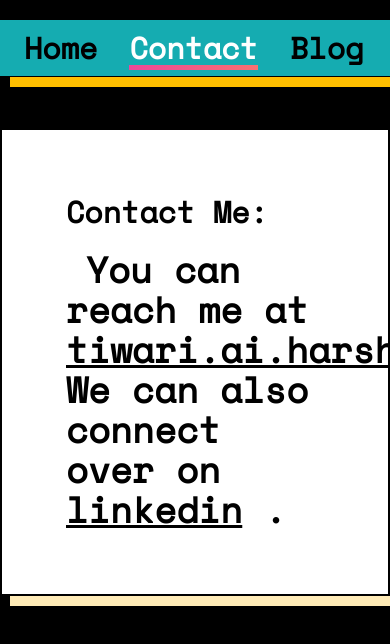
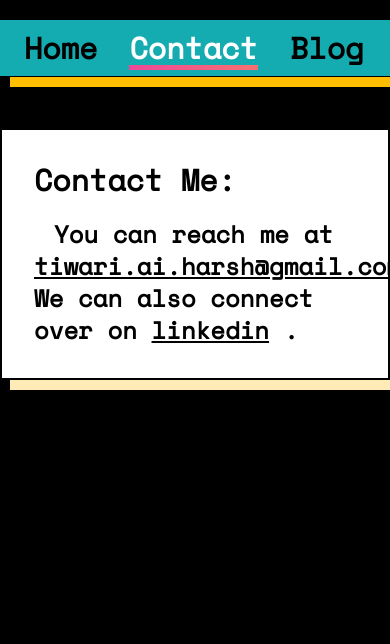
Before and after one commit to tiwari-ai-harsh/Portfolio-Website, a Next.js app: page /contact in a window 390 px wide. Shown: the top 644 px of the page. Built offline with nearby package versions, Linux system fonts and the light colour scheme; what taos would draw is missing.

Commit message:
Made the text size to be responsive too

```diff
--- a/components/common/cardWrapper.tsx
+++ b/components/common/cardWrapper.tsx
@@ -7,7 +7,7 @@
 }) {
   return (
     <div
-      className="p-16 mb-10 md:mb-32 border-2 bg-white border-black
+      className="p-8 md:p-16 mb-10 md:mb-32 border-2 bg-white border-black
     shadow-[10px_10px_0px_0px_rgba(255,235,183)] "
     >
       <div className="text-3xl font-semibold text-black capitalize">
--- a/components/contact/contactMeForm.tsx
+++ b/components/contact/contactMeForm.tsx
@@ -3,7 +3,7 @@
 export default function ContactMeForm() {
   return (
     <CardWrapper heading="Contact Me:">
-      <div className="mt-5 text-4xl text-black indent-5">
+      <div className="mt-5 text-2xl text-black md:text-4xl indent-5">
         You can reach me at{' '}
         <a href="mailto:tiwari.ai.harsh@gmail.com" className="underline">
           tiwari.ai.harsh@gmail.com
--- a/components/home/aboutMe.tsx
+++ b/components/home/aboutMe.tsx
@@ -3,7 +3,7 @@
 export default function AboutMe() {
   return (
     <CardWrapper heading="About:">
-      <div className="mt-5 text-4xl text-black capitalize indent-5">
+      <div className="mt-5 text-2xl text-black capitalize md:text-4xl indent-5">
         <p>
           Hi, I'm a full stack software engineer working at a fintech startup
           Castler. I primarily work with technologies like Mongo DB, Node JS,
--- a/components/home/interests.tsx
+++ b/components/home/interests.tsx
@@ -3,7 +3,7 @@
 export default function Interests() {
   return (
     <CardWrapper heading="Interests: ">
-      <div className="grid grid-cols-2 mt-5 text-4xl text-black capitalize indent-5">
+      <div className="grid grid-cols-1 mt-5 text-2xl text-black capitalize md:text-4xl md:grid-cols-2 indent-5">
         <div>
           <div className="font-semibold capitalize">Technology:</div>
           <div className="col-auto ml-4 gird">
@@ -15,7 +15,7 @@
             <p>Node Js</p>
           </div>
         </div>
-        <div>
+        <div className="pt-5 md:pt-0">
           <div className="font-semibold capitalize">Miscellaneous:</div>
           <div className="col-auto ml-4 gird">
             <p>Guitar</p>
--- a/components/home/meLinks.tsx
+++ b/components/home/meLinks.tsx
@@ -3,7 +3,7 @@
 export default function MeLinks() {
   return (
     <CardWrapper heading="Links: ">
-      <div className="mt-5 text-4xl text-black capitalize indent-5">
+      <div className="mt-5 text-2xl text-black capitalize md:text-4xl indent-5">
         <div>
           <div className="col-auto ml-4 gird">
             <div>
```
